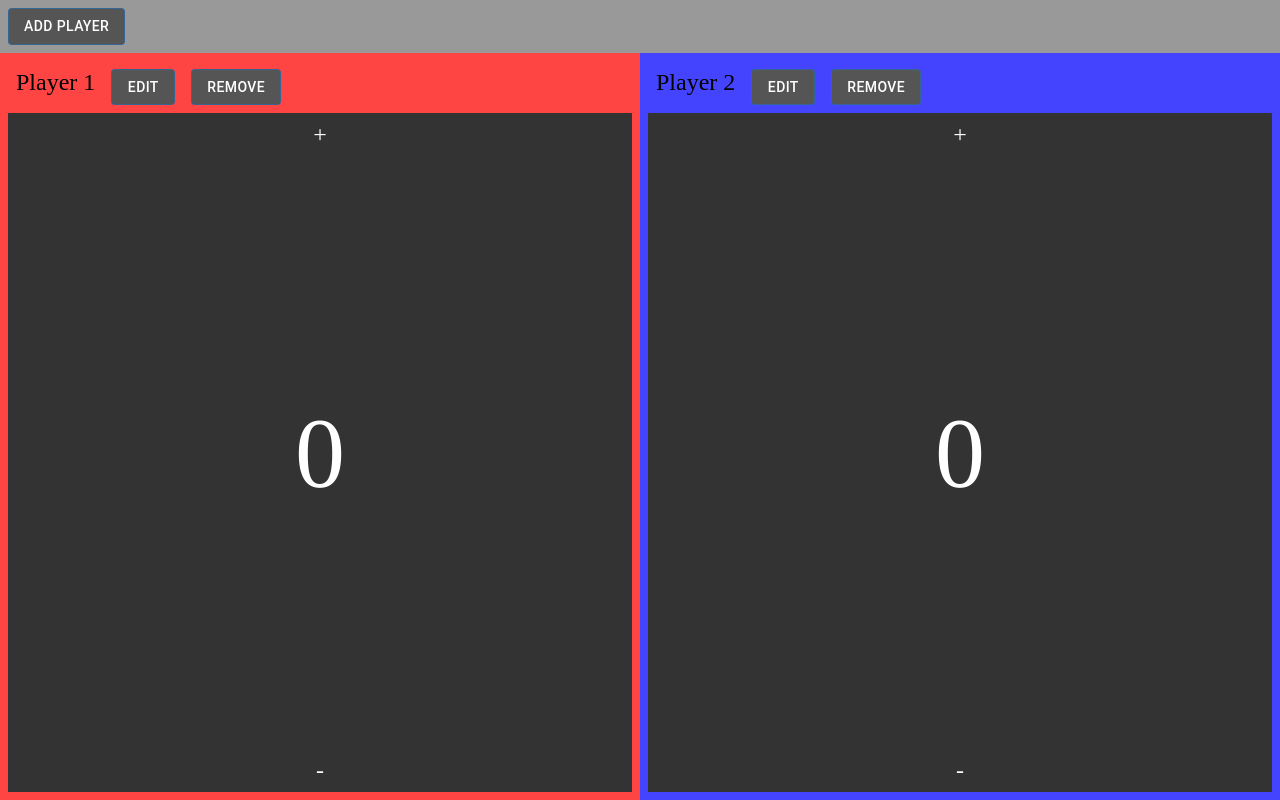
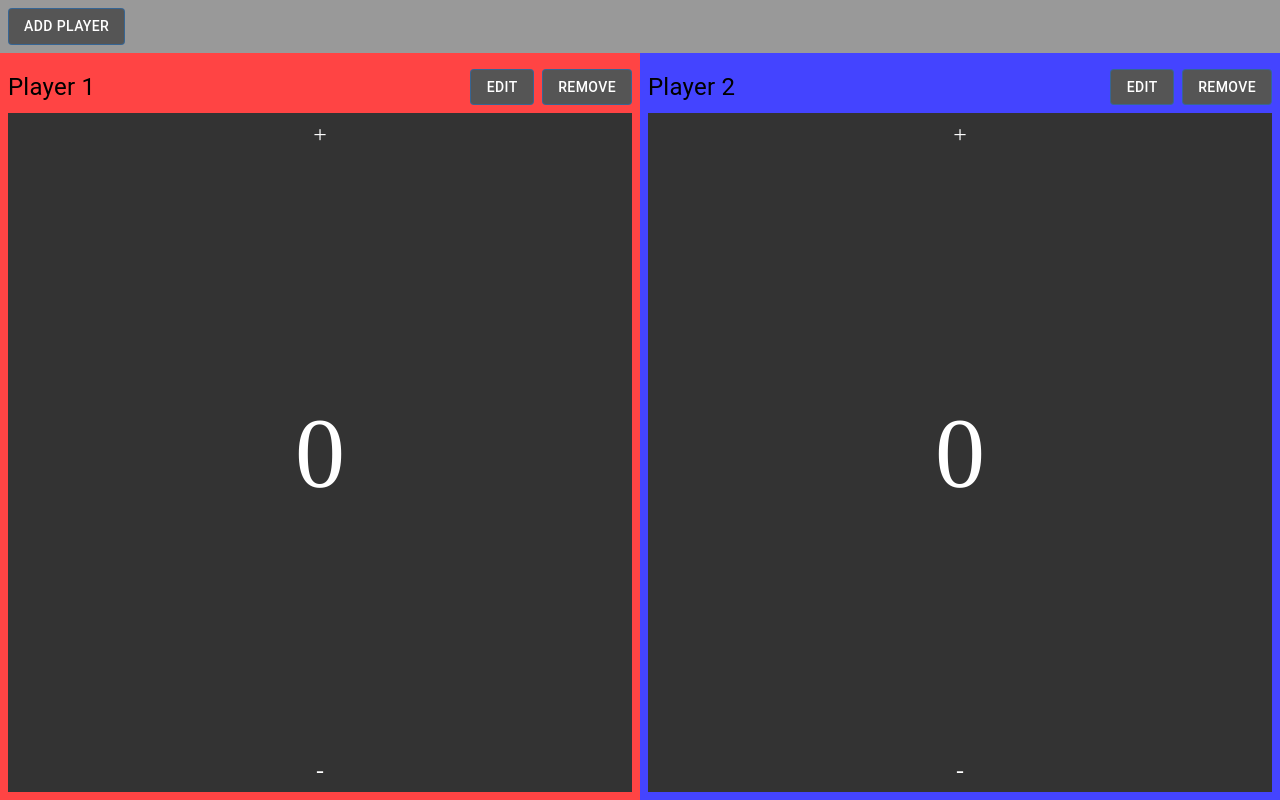
Before and after one commit to AceOfHeart5/game-life-tracker, a React (Vite) app: page / in a window 1280 px wide. Built offline with nearby package versions, Linux system fonts and the light colour scheme.

Commit message:
add basic player settings modal

```diff
--- a/src/components/Button.tsx
+++ b/src/components/Button.tsx
@@ -5,10 +5,12 @@ interface ButtonProps {
     onClick?: () => void,
     style?: React.CSSProperties,
     children?: Children,
+    disabled?: boolean,
 }
 
-const Button = ({ onClick=() => {}, style={}, children }: ButtonProps) => {
+const Button = ({ onClick=() => {}, style={}, children, disabled }: ButtonProps) => {
     return <MuiButton
+        disabled={disabled}
         variant="outlined"
         onClick={onClick}
         sx={{
--- a/src/components/EditPlayerButtonAndModal.tsx
+++ b/src/components/EditPlayerButtonAndModal.tsx
@@ -1,9 +1,11 @@
-import { Box, Modal } from "@mui/material";
+import { Modal, Typography } from "@mui/material";
 import { EntityId } from "@reduxjs/toolkit";
 import Button from "./Button";
-import { useState } from "react";
+import { useState, useEffect } from "react";
 import { useAppDispatch, useAppSelector } from "../hooks";
 import { playerUpdate, selectPlayerById } from "../state/playerSlice";
+import { selectPlayerScoreByPlayerId } from "../state/multiSliceSelectors";
+import { scoreTransactionAdd } from "../state/scoreTransactionSlice";
 
 interface EditPlayerModalProps {
     playerId: EntityId,
@@ -14,9 +16,19 @@ const EditPlayerButtonAndModal = ({ playerId }: EditPlayerModalProps) => {
     const [open, setOpen] = useState(false);
     const player = useAppSelector(s => selectPlayerById(s.players, playerId));
     if (player === undefined) return null;
+    const playerScore = useAppSelector(s => selectPlayerScoreByPlayerId(s, playerId));
+    if (playerScore === null) return null;
+
+    const [newSettings, setNewSettings] = useState({
+        playerName: player.name,
+        score: playerScore,
+    });
+
+    const newNameValid = newSettings.playerName !== "";
+    const newScoreValid = newSettings.score === Math.floor(newSettings.score);
 
     return <>
-        <Button onClick={() => setOpen(true)}>Edit</Button>
+        <Button onClick={() => setOpen(true)} style={{ alignSelf: "end" }}>Edit</Button>
         <Modal
             open={open}
             onClose={() => setOpen(false)}
@@ -29,13 +41,36 @@ const EditPlayerButtonAndModal = ({ playerId }: EditPlayerModalProps) => {
                 flexDirection: "column",
                 gap: "16px",
             }}>
-                <Button style={{ maxWidth: "fit-content", alignSelf: "start" }} onClick={() => setOpen(false)}>close</Button>
                 <div>
-                    <label>Player Name: </label>
-                    <input type="text" value={player?.name} onChange={e => {
-                        dispatch(playerUpdate({ id: playerId, changes: { name: e.target.value }}));
-                    }}></input>
+                    <div style={{ display: "flex", justifyContent: "space-between" }}>
+                        <label><Typography>Player Name: </Typography></label>
+                        <input type="text" value={newSettings.playerName} onChange={e => {
+                            setNewSettings({ ...newSettings, playerName: e.target.value });
+                        }}/>
+                    </div>
+                    <Typography sx={{ textAlign: "right", color: "#f00", visibility: newNameValid ? "hidden" : "visible" }}>name cannot be empty</Typography>
                 </div>
+                <div>
+                    <div style={{ display: "flex", justifyContent: "space-between" }}>
+                        <label><Typography>Player Score: </Typography></label>
+                        <input type="number" value={newSettings.score} onChange={e => {
+                            setNewSettings({ ...newSettings, score: Number(e.target.value) });
+                        }}/>
+                    </div>
+                    <Typography sx={{ textAlign: "right", color: "#f00", visibility: newScoreValid ? "hidden" : "visible" }}>score must be integer</Typography>
+                </div>
+                <Button disabled={!(newNameValid && newScoreValid)} style={{ alignSelf: "end" }} onClick={() => {
+                    if (newSettings.score !== playerScore) dispatch(scoreTransactionAdd({
+                        playerId,
+                        type: "set",
+                        value: newSettings.score,
+                    }));
+                    if (newSettings.playerName !== player.name) dispatch(playerUpdate({
+                        id: playerId,
+                        changes: { name: newSettings.playerName },
+                    }));
+                    setOpen(false);
+                }}>save and close</Button>
             </div>
         </Modal>
     </>;
--- a/src/components/Player.tsx
+++ b/src/components/Player.tsx
@@ -6,6 +6,7 @@ import PlayerScoreDisplay from "./PlayerScoreDisplay";
 import ScoreAdjustButton from "./ScoreAdjustButton";
 import Button from "./Button";
 import EditPlayerButtonAndModal from "./EditPlayerButtonAndModal";
+import { Typography } from "@mui/material";
 
 interface PlayerProps {
     playerId: EntityId,
@@ -34,12 +35,25 @@ const Player = ({ playerId, orientation, flip=false }: PlayerProps) => {
             padding: "8px",
         }}
     >
-        <div className="name-and-actions-bar" style={{ padding: "8px", display: "flex", gap: "16px" }}>
-            <div style={{ fontSize: 24, textOverflow: "ellipsis", whiteSpace: "nowrap" }}>{player.name}</div>
-            <EditPlayerButtonAndModal playerId={playerId}/>
-            <Button
-                onClick={() => dispatch(playerRemove(playerId))}
-            >Remove</Button>
+        <div className="name-and-actions-bar" style={{
+            paddingTop: "8px",
+            paddingBottom: "8px",
+            display: "flex",
+            gap: "16px",
+            justifyContent: "space-between"
+        }}>
+            <Typography style={{
+                fontSize: 24,
+                overflow: "hidden",
+                textOverflow: "ellipsis",
+                whiteSpace: "nowrap",
+            }}>
+                {player.name}
+            </Typography>
+            <div style={{ display: "flex", gap: "8px" }}>
+                <EditPlayerButtonAndModal playerId={playerId}/>
+                <Button onClick={() => dispatch(playerRemove(playerId))}>Remove</Button>
+            </div>
         </div>
         <div className="score-adjustment-container" style={{
             backgroundColor: "#333",
```
